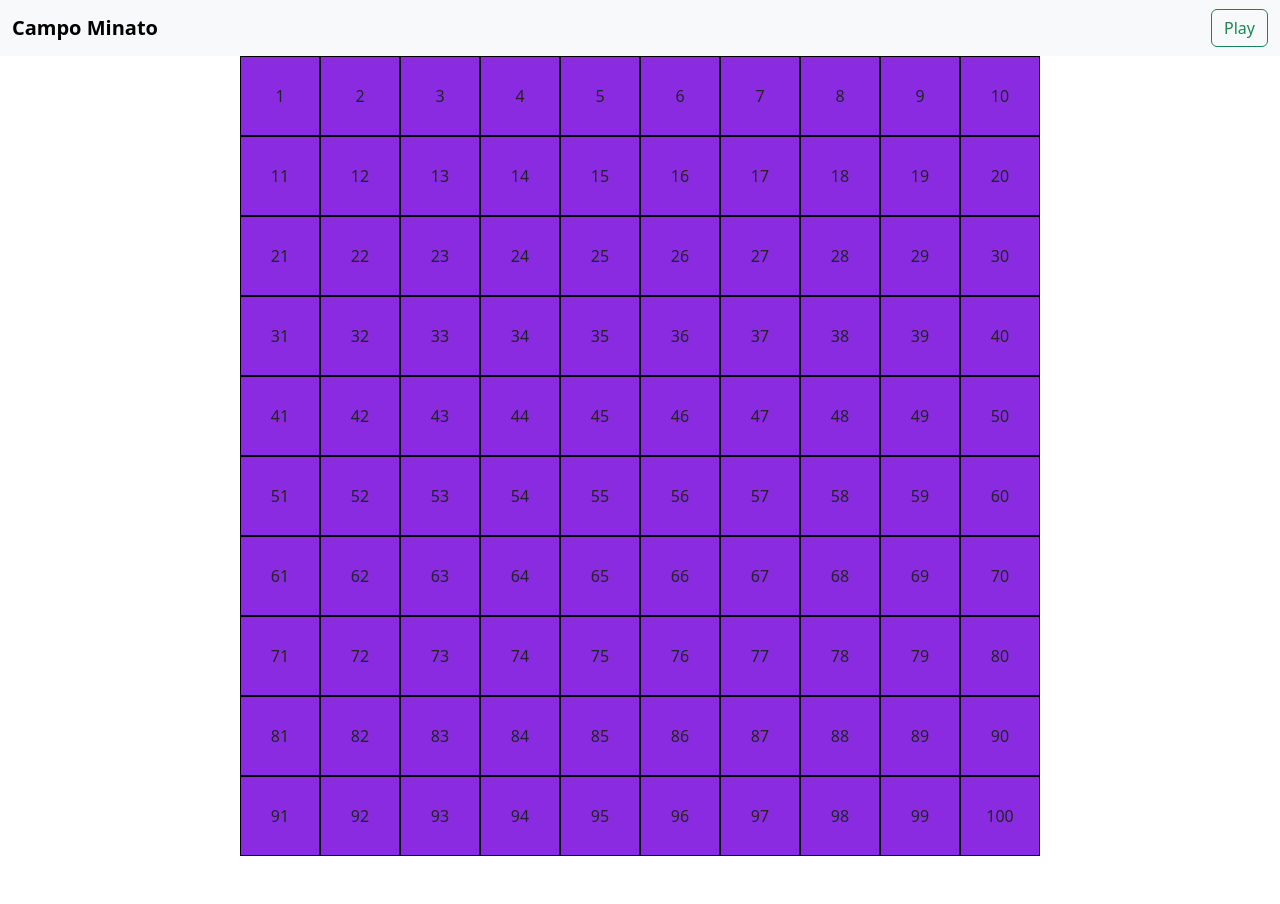
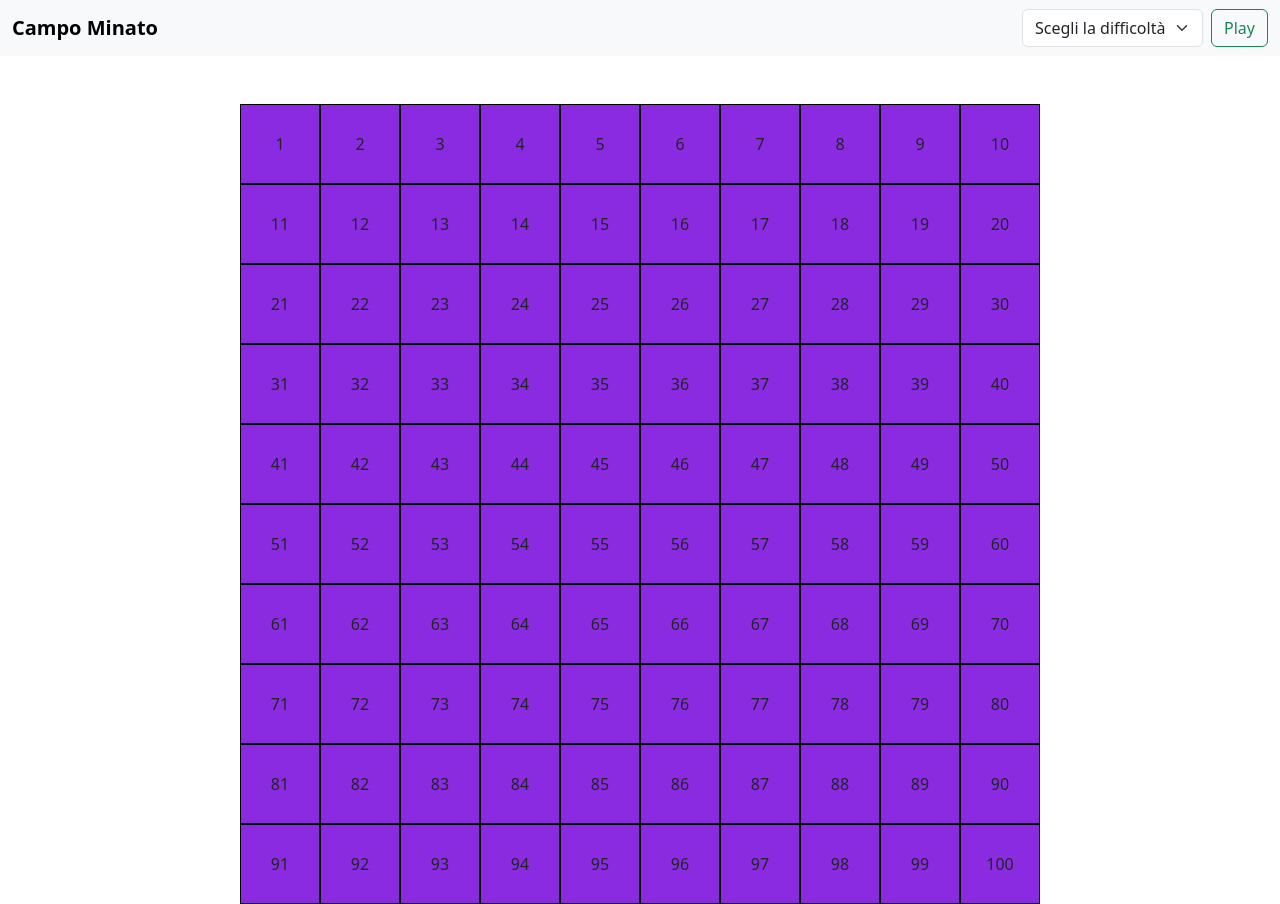
Before and after one commit to VincenzoMarcello/js-campominato-dom, a plain HTML site: page index.html in a window 1280 px wide. Both pictures are taken after a click on the button "Play". Before the commit the page ends 856 px from the top, so only its background shows below. Drawn offline with nearby package versions, Linux system fonts and the light colour scheme.

Commit message:
feat: second part of the ex

```diff
--- a/css/style.css
+++ b/css/style.css
@@ -16,6 +16,18 @@
   align-items: center;
 }
 
+.cell-81 {
+  width: calc(100% / 9);
+}
+
+.cell-49 {
+  width: calc(100% / 7);
+}
+
 .azure {
-  background-color: azure;
+  background-color: #0668fc;
 }
+
+.red {
+  background-color: #ff0000;
+}
--- a/index.html
+++ b/index.html
@@ -24,11 +24,19 @@
     <nav class="navbar bg-body-tertiary">
       <div class="container-fluid">
         <a class="navbar-brand fw-bolder">Campo Minato</a>
-        <button class="btn btn-outline-success" id="play-button">Play</button>
+        <div class="d-flex">
+          <select class="form-select me-2" id="difficulty">
+            <option>Scegli la difficoltà</option>
+            <option value="1">Facile</option>
+            <option value="2">Medio</option>
+            <option value="3">Difficile</option>
+          </select>
+          <button class="btn btn-outline-success" id="play-button">Play</button>
+        </div>
       </div>
     </nav>
 
     <!-- MAIN -->
-    <main id="grid"></main>
+    <main class="mt-5" id="grid"></main>
   </body>
 </html>
--- a/js/main.js
+++ b/js/main.js
@@ -1,33 +1,69 @@
 //* PRENDIAMO IL BOTTONE TRAMITE ID
 const playButton = document.getElementById("play-button");
+
+//* PRENDIAMO LA SELECT TRAMITE ID
+const selectDifficulty = document.getElementById("difficulty");
 
 //* PRENDIAMO IL DIV CHE CONTERRA' LA GRIGLIA TRAMITE ID
 let grid = document.getElementById("grid");
 
+//* DICHIARO ARRAY VUOTO
+const bombs = [];
+while (bombs.length < 16) {
+  const randomBombs = generateRandomNumber(1, 100);
+  if (!bombs.includes(randomBombs)) {
+    bombs.push(randomBombs);
+  }
+}
+console.log(bombs);
+
 //* AL CLICK GENERA LA GRIGLIA
 playButton.addEventListener("click", function () {
+  //* NUMERO DI CELLE IN BASE ALLA DIFFICOLTA'
+  let cellsTotal = 100;
+
+  if (selectDifficulty.value == 2) {
+    cellsTotal = 81;
+  } else if (selectDifficulty.value == 3) {
+    cellsTotal = 49;
+  }
+
   grid.innerHTML = "";
-  generateGrid();
+  generateGrid(cellsTotal);
 });
 
-//* FACCIAMO UNA FUNZIONE CHE GENERA UNA GRIGLIA COMPOSTA DA 100 CELLE
-function generateGrid() {
-  for (let i = 1; i <= 100; i++) {
-    generateCell(i);
+//! FUNZIONI
+
+//* FACCIAMO UNA FUNZIONE CHE GENERA UNA GRIGLIA COMPOSTA DA CELLE
+function generateGrid(cellsTotal) {
+  for (let i = 1; i <= cellsTotal; i++) {
+    generateCell(i, cellsTotal);
   }
 }
 
 //* FACCIAMO UNA FUNZIONE CHE GENERA UNA CELLA
-function generateCell(index) {
+function generateCell(index, cellsTotal) {
   const cell = document.createElement("div");
   cell.classList.add("cell");
+  cell.classList.add("cell-" + cellsTotal);
+
   cell.innerHTML = index;
 
   grid.append(cell);
 
   //* CAMBIA SFONDO AL CLICK E STAMPA L'INDICE
   cell.addEventListener("click", function () {
-    cell.classList.add("azure");
-    console.log(index);
+    if (bombs.includes(index)) {
+      cell.classList.add("red");
+      alert("BOOOM!!!");
+    } else {
+      cell.classList.add("azure");
+    }
   });
 }
+
+//* FUNZIONE CHE GENERA NUMERI RANDOM
+function generateRandomNumber(min, max) {
+  const randomNumber = Math.floor(Math.random() * (max - min + 1) + min);
+  return randomNumber;
+}
```
Also changed, not shown: 1 other file.
